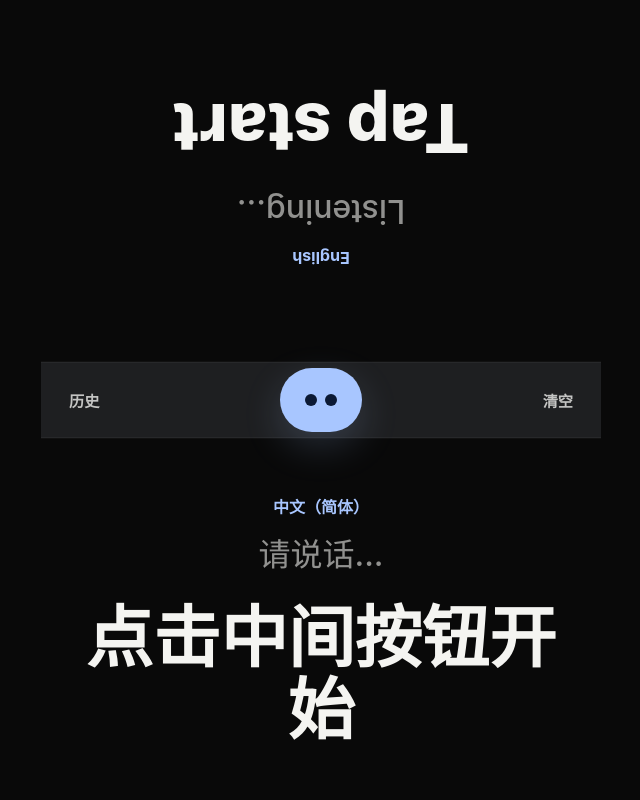
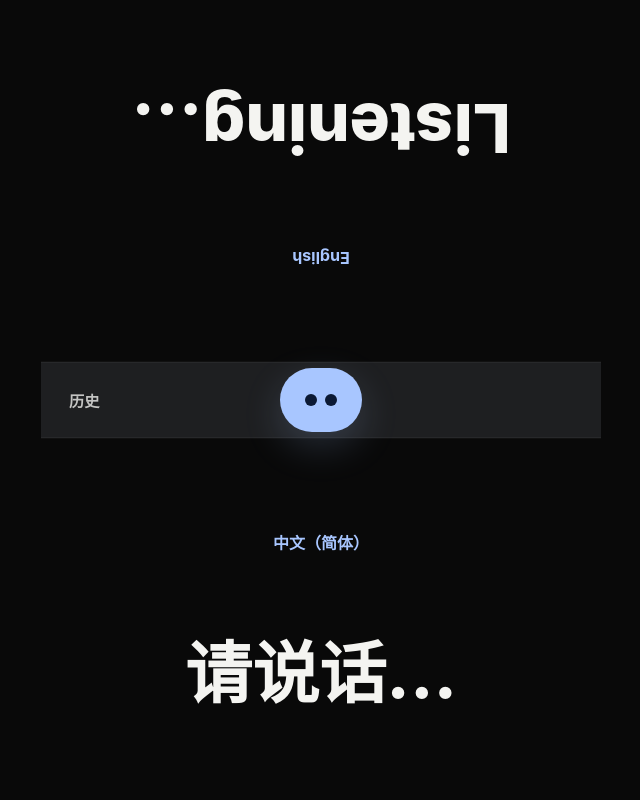
Before and after one commit to yangzongyuan672-maker/face-to-face-ai-translator, a website: page public/index.html in a window 1280 px wide. Shown: the whole page, without its empty margins (319-959 px from the left). Drawn offline with Linux system fonts and the light colour scheme.

Commit message:
Remove extra main controls

```diff
--- a/public/index.html
+++ b/public/index.html
@@ -13,8 +13,8 @@
       <section class="pane pane-peer" aria-label="对方查看">
         <div class="content rotated">
           <p class="language" id="peerLanguage">English</p>
-          <p class="source" id="peerSourceText">Listening...</p>
-          <p class="translation" id="peerTranslationText">Tap start</p>
+          <p class="source" id="peerSourceText"></p>
+          <p class="translation" id="peerTranslationText">Listening...</p>
         </div>
       </section>
 
@@ -24,14 +24,14 @@
           <span class="dot"></span>
           <span class="dot"></span>
         </button>
-        <button class="ghost-button" id="clearButton" type="button" aria-label="清空记录">清空</button>
+        <span aria-hidden="true"></span>
       </section>
 
       <section class="pane pane-self" aria-label="自己查看">
         <div class="content">
           <p class="language" id="selfLanguage">中文（简体）</p>
-          <p class="source" id="selfSourceText">请说话...</p>
-          <p class="translation" id="selfTranslationText">点击中间按钮开始</p>
+          <p class="source" id="selfSourceText"></p>
+          <p class="translation" id="selfTranslationText">请说话...</p>
         </div>
       </section>
     </main>
@@ -40,6 +40,7 @@
       <div class="history-panel">
         <header>
           <p>历史记录 <span id="historyCount">0 / 20</span></p>
+          <button id="clearButton" type="button">清空</button>
           <button id="closeHistoryButton" type="button" aria-label="关闭历史记录">×</button>
         </header>
         <div class="history-list" id="historyList"></div>
```
